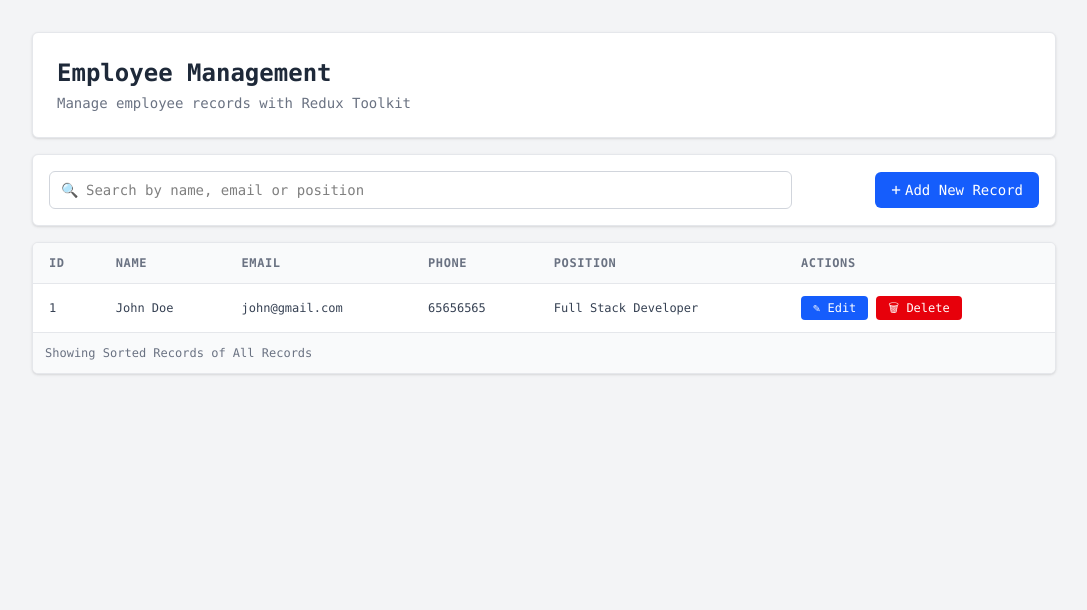
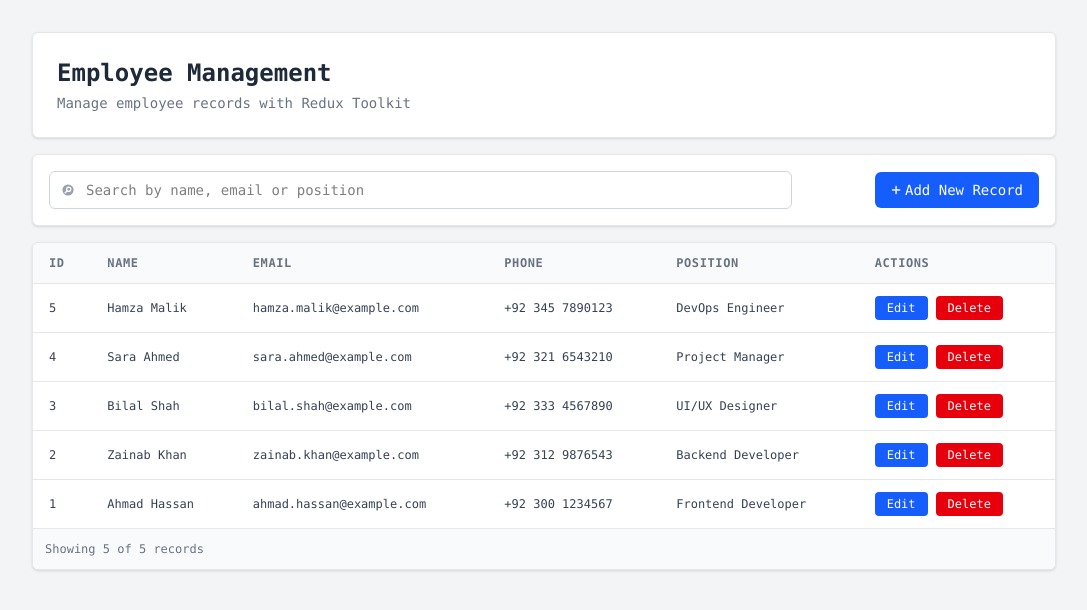
Before and after one commit to alimuzmmil294-coder/New-Repo, a React (Vite) app: page / in a window 1280 px wide. Shown: the top 610 px of the page, without its empty margins (96-1183 px from the left). Built offline with nearby package versions, Linux system fonts and the light colour scheme.

Commit message:
Completed,Full CRUD functionality for records, including adding, editing, and deleting records. Implemented state management using Redux Toolkit and created reusable components for record display and manipulation. Updated the store configuration to include the new record slice.

```diff
--- a/src/components/TableRecord.jsx
+++ b/src/components/TableRecord.jsx
@@ -1,7 +1,50 @@
-import React from "react";
+import React, { useState } from "react";
 import RecordModel from "./RecordModel";
+import {
+  selectSearchTerm,
+  selectAllRecords,
+  setSearchTerm,
+  deleteRecord,
+  selectFilteredRecords,
+} from "../features/RecordSlice";
+import { useDispatch, useSelector } from "react-redux";
+import { HiSearchCircle } from "react-icons/hi";
 
 export default function EmployeeManagementUI() {
+  const dispatch = useDispatch();
+
+  const filteredRecords = useSelector(selectFilteredRecords);
+  const allRecords = useSelector(selectAllRecords);
+  const searchRecords = useSelector(selectSearchTerm);
+
+  const storedRecords = [...filteredRecords.sort((a, b) => b.id - a.id)];
+
+  const [showModal, setShowModal] = useState(false);
+  const [currentRecord, setCurrentRecord] = useState(null);
+
+  // Function to openModal
+  const openCreateModal = () => {
+    setCurrentRecord(null);
+    setShowModal(true);
+  };
+
+  // Function to edit openModal
+  const openEditModal = (record) => {
+    setCurrentRecord(record);
+    setShowModal(true);
+  };
+
+  // Function to CloseModal
+  const closeModal = (record) => {
+    setShowModal(false);
+    setCurrentRecord(null);
+  };
+
+  //
+  const handleDelete = () => {
+    dispatch(deleteRecord(record.id));
+  };
+
   return (
     <div className="min-h-screen font-mono bg-gray-100 p-8">
       <div className="max-w-5xl mx-auto space-y-4">
@@ -15,19 +58,22 @@ export default function EmployeeManagementUI() {
           </p>
         </div>
 
-
         <div className="bg-white p-4 rounded-md shadow-sm border border-gray-200 flex flex-col md:flex-row items-center justify-between gap-4">
           <div className="relative w-full md:w-3/4">
             <span className="absolute inset-y-0 left-0 flex items-center pl-3 pointer-events-none text-gray-400 text-sm">
-              🔍
+              <HiSearchCircle />
             </span>
             <input
               type="text"
+              onChange={(e) => dispatch(setSearchTerm(e.target.value))}
               placeholder="Search by name, email or position"
               className="w-full pl-9 pr-4 py-2 border border-gray-300 rounded-md focus:outline-none focus:ring-1 focus:ring-blue-500 text-sm"
             />
           </div>
-          <button className="w-full md:w-auto bg-blue-600 hover:bg-blue-700 text-white font-medium px-4 py-2 rounded-md text-sm transition flex items-center justify-center gap-1">
+          <button
+            onChange={openCreateModal}
+            className="w-full md:w-auto bg-blue-600 hover:bg-blue-700 text-white font-medium px-4 py-2 rounded-md text-sm transition flex items-center justify-center gap-1"
+          >
             <span className="text-base leading-none">+</span> Add New Record
           </button>
         </div>
@@ -47,31 +93,51 @@ export default function EmployeeManagementUI() {
             </thead>
             <tbody className="divide-y divide-gray-200 text-xs text-gray-700">
               {/* Static Row 1 */}
-              <tr className="hover:bg-gray-50">
-                <td className="py-3 px-4">1</td>
-                <td className="py-3 px-4 font-medium">John Doe</td>
-                <td className="py-3 px-4">john@gmail.com</td>
-                <td className="py-3 px-4">65656565</td>
-                <td className="py-3 px-4">Full Stack Developer</td>
+              {storedRecords.length === 0 ? (
+                <tr>No Record Found</tr>
+              ) : (
+                storedRecords.map((rec) => (
+                  <tr key={rec.id} className="hover:bg-gray-50">
+                    <td className="py-3 px-4">{rec.id}</td>
+                    <td className="py-3 px-4 font-medium">{rec.name}</td>
+                    <td className="py-3 px-4">{rec.email}</td>
+                    <td className="py-3 px-4">{rec.phone}</td>
+                    <td className="py-3 px-4">{rec.role}</td>
                     <td className="py-3 px-4">
                       <div className="flex gap-2">
-                    <button className="bg-blue-600 hover:bg-blue-700 text-white px-3 py-1 rounded text-xs flex items-center gap-1">
-                      ✎ Edit
+                        <button
+                          onClick={() => openEditModal(rec)}
+                          className="bg-blue-600 hover:bg-blue-700 text-white px-3 py-1 rounded text-xs flex items-center gap-1"
+                        >
+                          Edit
                         </button>
-                    <button className="bg-red-600 hover:bg-red-700 text-white px-3 py-1 rounded text-xs flex items-center gap-1">
-                      🗑 Delete
+                        <button
+                          onClick={() => handleDelete(rec)}
+                          className="bg-red-600 hover:bg-red-700 text-white px-3 py-1 rounded text-xs flex items-center gap-1"
+                        >
+                          Delete
                         </button>
                       </div>
                     </td>
                   </tr>
+                ))
+              )}
             </tbody>
           </table>
+
+          {/* Footer showing filtered vs Total Records */}
           <div className="p-3 text-xs text-gray-500 bg-gray-50 border-t border-gray-200">
-            Showing Sorted Records of All Records
+            Showing {storedRecords.length} of {allRecords.length} records
           </div>
         </div>
       </div>
-      {/* <RecordModel/> */}
+
+      {/* Modal (Pop-up) */}
+      <RecordModel
+        isOpen={showModal}
+        onClose={closeModal}
+        currentRecord={currentRecord}
+      />
     </div>
   );
 }
--- a/src/features/RecordSlice.js
+++ b/src/features/RecordSlice.js
@@ -7,43 +7,48 @@ const demoRecords = [
     name: "Ahmad Hassan",
     role: "Frontend Developer",
     email: "ahmad.hassan@example.com",
+    phone: "+92 300 1234567",
   },
   {
     id: 2,
     name: "Zainab Khan",
     role: "Backend Developer",
     email: "zainab.khan@example.com",
+    phone: "+92 312 9876543",
   },
   {
     id: 3,
     name: "Bilal Shah",
     role: "UI/UX Designer",
     email: "bilal.shah@example.com",
+    phone: "+92 333 4567890",
   },
   {
     id: 4,
     name: "Sara Ahmed",
     role: "Project Manager",
     email: "sara.ahmed@example.com",
+    phone: "+92 321 6543210",
   },
   {
     id: 5,
     name: "Hamza Malik",
     role: "DevOps Engineer",
     email: "hamza.malik@example.com",
+    phone: "+92 345 7890123",
   },
 ];
 
 // Function to calcute next id
 const CalculateNextId = (records) => {
   if (!records || records.length === 0) return 1;
-  return Math.max(...records.map((r) => r.id));
+  return Math.max(...records.map((r) => r.id)) + 1;
 };
 
 // Function for getting data from LocalStorage...
 const GetDataFromLocalStorage = () => {
   try {
-    const savedRecord = localStorage.getItem("EmployeesRecords");
+    const savedRecord = localStorage.getItem("employeesRecords");
     return savedRecord ? JSON.parse(savedRecord) : demoRecords;
   } catch (error) {
     console.error("Error! something went wrong...");
@@ -51,7 +56,7 @@ const GetDataFromLocalStorage = () => {
 };
 
 const recordSlice = createSlice({
-  name: "EmployeeRecord",
+  name: "employeeRecord",
   initialState: {
     items: GetDataFromLocalStorage(),
     searchTerms: "",
@@ -64,7 +69,7 @@ const recordSlice = createSlice({
 
       state.items.push(newRecord);
 
-      localStorage.setItem("EmployeesRecords: ", JSON.stringify(state.items));
+      localStorage.setItem("employeesRecords", JSON.stringify(state.items));
       state.nextId = CalculateNextId(state.items);
     },
 
@@ -99,8 +104,13 @@ const recordSlice = createSlice({
   },
 });
 
-const { addRecord, setSearchTerm, resetRecords, deleteRecord } =
-  recordSlice.actions;
+export const {
+  addRecord,
+  updateRecord,
+  setSearchTerm,
+  resetRecords,
+  deleteRecord,
+} = recordSlice.actions;
 
 export const selectAllRecords = (state) => state.records.items;
 export const selectSearchTerm = (state) => state.records.searchTerms;
@@ -111,7 +121,7 @@ export const selectFilteredRecords = (state) => {
     (r) =>
       r.name.toLowerCase().includes(term) ||
       r.email.toLowerCase().includes(term) ||
-      r.position.toLowerCase().includes(term),
+      (r.role && r.role.toLowerCase().includes(term)),
   );
 };
 
--- a/src/redux/store.js
+++ b/src/redux/store.js
@@ -2,6 +2,6 @@ import { configureStore } from "@reduxjs/toolkit";
 import recordSlice from "../features/RecordSlice.js";
 export const store = configureStore({
   reducer: {
-    EmployeeRecord: recordSlice,
+    records: recordSlice,
   },
 });
```
Also changed, not shown: src/components/RecordModel.jsx (+88 -13 lines). Lines whose indentation alone changed are shown as unchanged.
